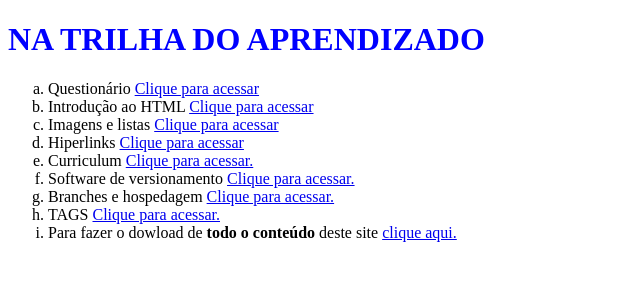
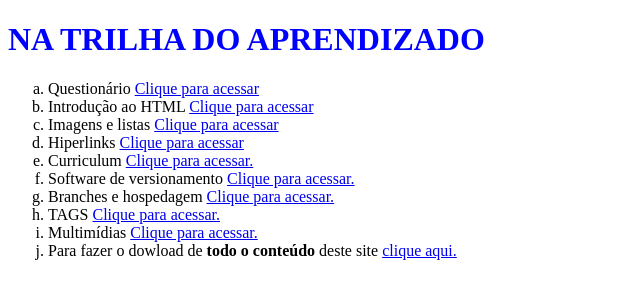
Before and after one commit to GustavoWronski/Na-trilha-do-aprendizado, a plain HTML site: page index.html in a window 1280 px wide. Shown: the whole page, without its empty margins (0-640 px from the left). Drawn offline with Linux system fonts and the light colour scheme.

Commit message:
adição do link de multimídias

```diff
--- a/index.html
+++ b/index.html
@@ -18,6 +18,7 @@
           <li>Software de versionamento <a href="RDE06-Gustavo_Wronski.html" target="_blank"> Clique para acessar.</a></li>
           <li>Branches e hospedagem <a href="RDE07_Gustavo_Wronski_Horbatch.html" target="_blank"> Clique para acessar.</a></li>
           <li>TAGS <a href="RDE08_Gustavo_Wronski_Horbatch.html" target="_blank"> Clique para acessar.</a></li>
+          <li>Multimídias <a href="RDE09-Gustavo_Wronski_Horbatch.html" target="_blank"> Clique para acessar.</a></li>
           <li>Para fazer o dowload de <b>todo o conteúdo</b> deste site <a href="conteúdo zipado" download="NA TRILHA DO APRENDIZADO" type="	application/zip" target="_blank">clique aqui.</a></li>
       </ol>
 
```
